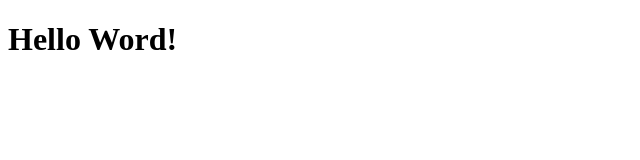
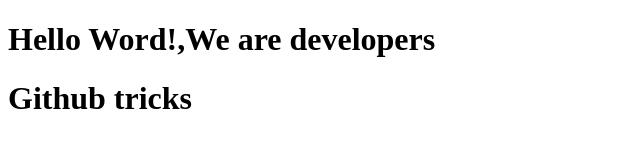
Before and after one commit to daudi2010/Project1, a plain HTML site: page fcc-test-suite-template-master/index.html in a window 1280 px wide. Shown: the whole page, without its empty margins (0-640 px from the left). Drawn offline with Linux system fonts and the light colour scheme.

Commit message:
Davidl commit

```diff
--- a/fcc-test-suite-template-master/index.html
+++ b/fcc-test-suite-template-master/index.html
@@ -10,7 +10,8 @@
 
     <script src="https://cdn.freecodecamp.org/testable-projects-fcc/v1/bundle.js"></script>
 
-    <h1>Hello Word!</h1>
+    <h1>Hello Word!,We are developers</h1>
+    <h1>Github tricks</h1>
     <!--
 
     Hello Camper!
```
